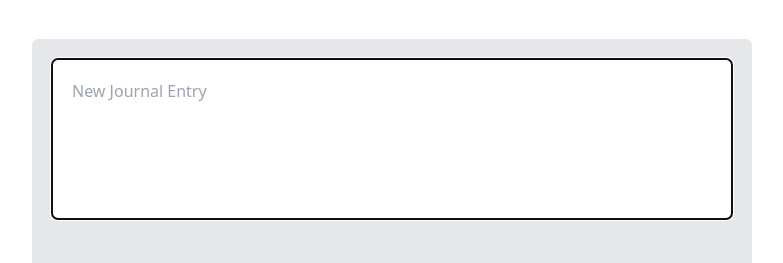
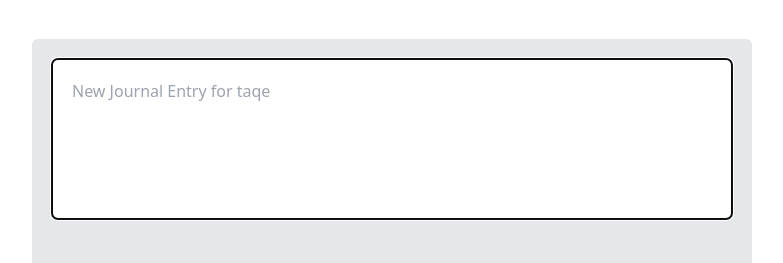
Before and after one commit to Coffeholic404/ts-journal, a Vue app: page / in a window 1280 px wide. Shown: the part 140-403 px from the top of the page, without its empty margins (248-1031 px from the left). Built offline with nearby package versions, Linux system fonts and the light colour scheme.

Commit message:
Typing Data Injected via Vue’s Provide/Inject

```diff
--- a/src/App.vue
+++ b/src/App.vue
@@ -2,15 +2,20 @@
 import TheHeader from "@/components/TheHeader.vue";
 import EntryEditor from "./components/EntryEditor.vue";
 import EntryCard from "@/components/EntryCard.vue";
-import { ref, reactive } from "vue"
+import { provide, reactive, inject } from "vue"
 import type User from "./types/User";
 import type Entry from "./types/Entry";
+import { userInjectionKey } from "./injectKeys";
+
 
 const user: User = reactive({
   id:1,
   username:"taqe",
   settings:[],
 });
+
+provide(userInjectionKey, user)
+
 
 // console.log(user)
 const entryArr: Entry[] = reactive([]);
--- a/src/components/EntryCard.vue
+++ b/src/components/EntryCard.vue
@@ -2,8 +2,11 @@
 import DateDisplay from "@/components/DataDisplay.vue";
 import UseEmojis from "@/composables/UseEmojis";
 import type Entry from "@/types/Entry"
+import {inject} from "vue"
+import { userInjectionKey } from '@/injectKeys'
+
 const { findEmoji } = UseEmojis();
-
+const user = inject(userInjectionKey)
 
 defineProps<{
   entry: Entry;
@@ -16,7 +19,8 @@ defineProps<{
       <div class="entry-text">{{ entry.body }}</div>
     </div>
     <div class="entry-footer">
-      <DateDisplay :date="entry.createAt" class="mr-2" />
+      <DateDisplay :date="entry.createAt" class="mr-2" /> |
+      <span class="ml-2">{{ user?.username || "anonymous"}}</span>
     </div>
   </div>
 </template>
--- a/src/components/EntryEditor.vue
+++ b/src/components/EntryEditor.vue
@@ -2,13 +2,15 @@
 import EmojiField from '@/components/EmojjiField.vue'
 import ArrowCircleRight from '@/assets/icons/arrow-circle-right.svg'
 import type Emoji from '@/types/Emoji'
-import { ref, computed, onMounted } from 'vue'
+import { ref, computed, onMounted, inject } from 'vue'
 import type Entry from '@/types/Entry'
+import { userInjectionKey } from '@/injectKeys'
 // data
 const body = ref('')
 const emoji = ref<Emoji | null>(null)
 const textCount = computed(() => body.value.length)
 const maxChar = 280 as number
+const user = inject(userInjectionKey);
 
 //template ref
 const textarea =ref<HTMLTextAreaElement | null>(null);
@@ -45,7 +47,7 @@ const handleSubmit = () => {
     :value="body"
     ref="textarea"
     @keyup="handleTextInput"
-    placeholder="New Journal Entry"></textarea>
+    :placeholder="`New Journal Entry for ${user?.username || 'anonymous'}`"></textarea>
     <EmojiField v-model="emoji" />
     <div class="entry-form-footer">
       <span>{{ textCount }} / {{ maxChar }}</span>
--- /dev/null
+++ b/src/injectKeys.ts
@@ -0,0 +1,4 @@
+import type { InjectionKey } from "vue";
+import type User from "./types/User";
+
+export const userInjectionKey =Symbol() as InjectionKey<User>;
```
